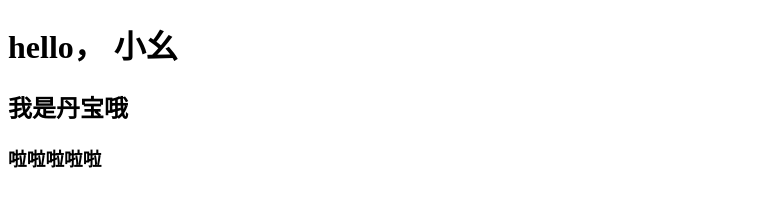
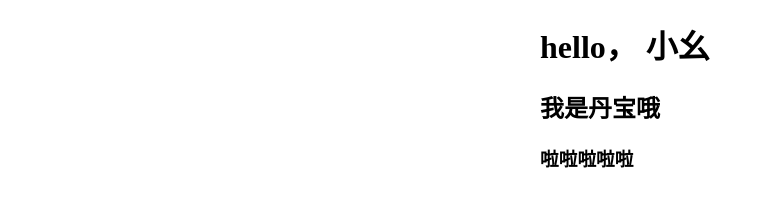
Before and after one commit to Manjushaka/test, a plain HTML site: page index.html in a window 1280 px wide. Shown: the whole page, without its empty margins (0-764 px from the left). Drawn offline with Linux system fonts and the light colour scheme.

Commit message:
Update index.html

```diff
--- a/index.html
+++ b/index.html
@@ -5,7 +5,7 @@
     <title>index</title>
 </head>
 <body>
-    <div style="margin: 0 auto">
+    <div style="margin: 0 auto; width: 200px">
         <h1>hello， 小幺</h1>
         <h2>我是丹宝哦</h2>
         <h3>啦啦啦啦啦</h3>
```
